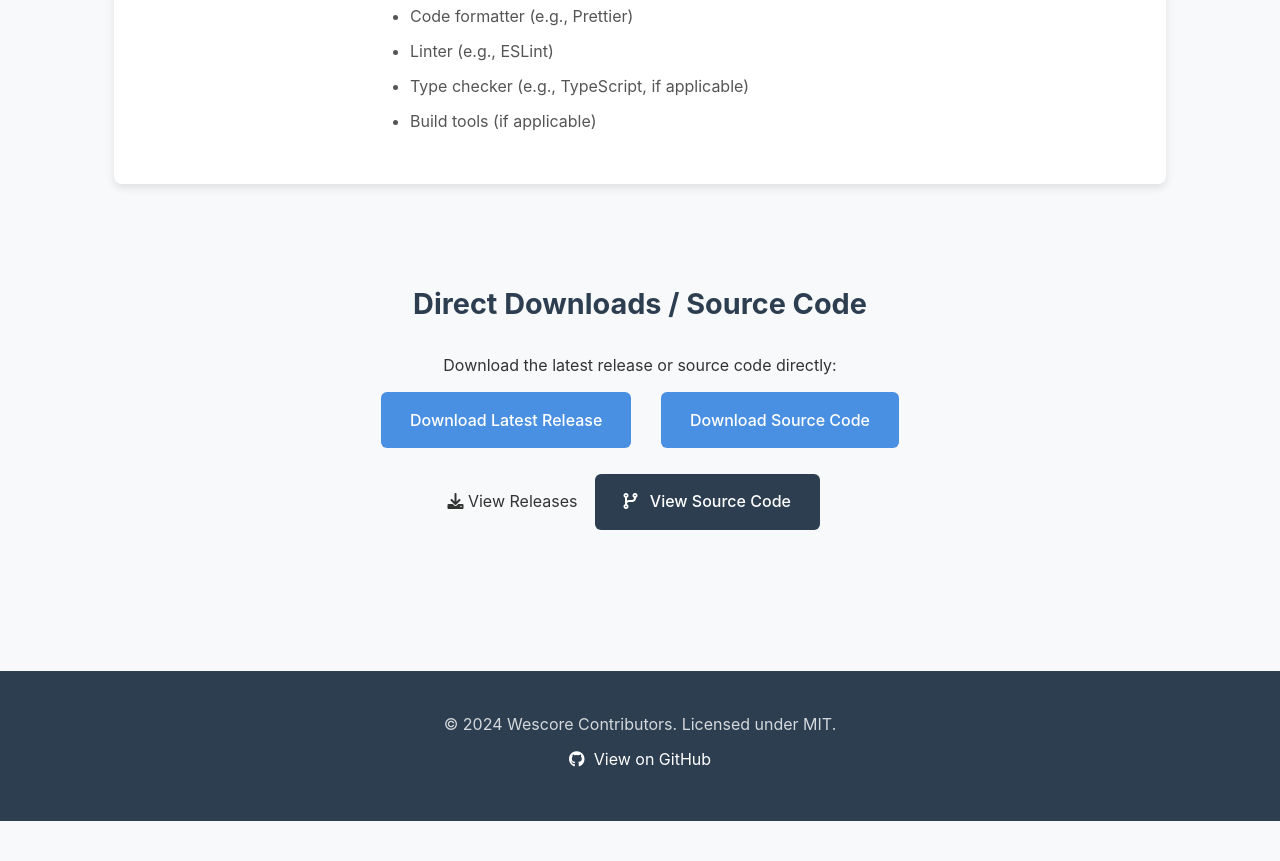
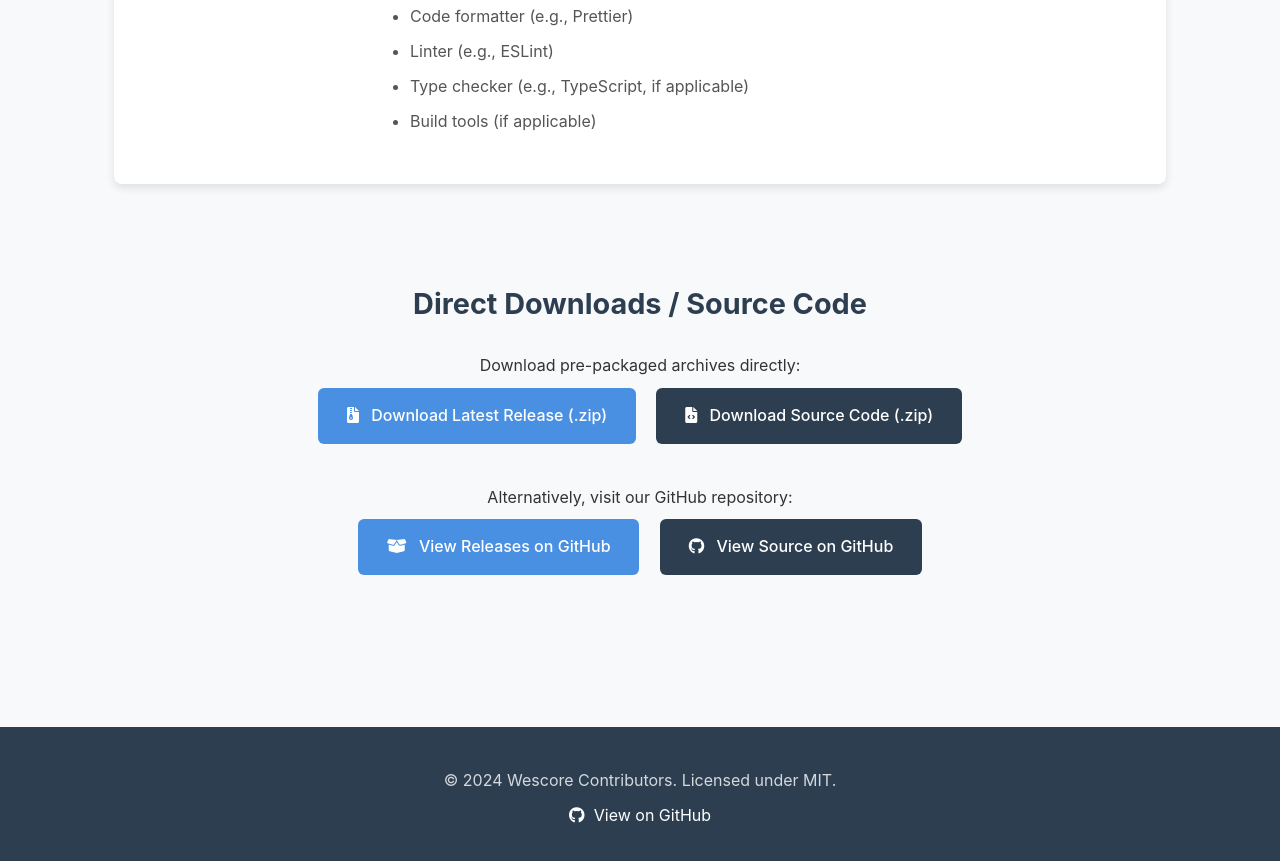
Before and after one commit to johnwesleyquintero/.wescore, a website: page index.html in a window 1280 px wide. Shown: the part 1402-2263 px from the top of the page. Before the commit the page ends 2223 px from the top, so only its background shows below. Drawn offline with Linux system fonts and the light colour scheme.

Commit message:
refactor(html/css): move inline styles to CSS and restructure download links
Move logo inline styles to CSS for better maintainability and restructure the download links section for improved clarity and consistency. Added comments for better code organization and readability.

```diff
--- a/assets/style.css
+++ b/assets/style.css
@@ -10,6 +10,7 @@
     --box-shadow: 0 4px 8px rgba(0,0,0,0.1);
 }
 
+/* Global Resets & Base Styles */
 * {
     margin: 0;
     padding: 0;
@@ -33,12 +34,20 @@ body {
     padding: 0 1.5rem; /* Add horizontal padding */
 }
 
+/* Header Section */
 header {
     text-align: center;
     padding: 5rem 1.5rem; /* Increased padding */
     background: linear-gradient(135deg, var(--primary-color), var(--secondary-color));
     color: white;
     margin-bottom: 4rem; /* Space below header */
+}
+
+.logo {
+    width: 120px;
+    height: 120px;
+    margin-bottom: 1.5rem;
+    /* Add any other logo-specific styles here if needed */
 }
 
 h1 {
@@ -60,6 +69,7 @@ h1 {
     color: var(--secondary-color);
 }
 
+/* Features Section */
 .features {
     display: grid;
     grid-template-columns: repeat(auto-fit, minmax(280px, 1fr)); /* Adjusted minmax */
@@ -98,12 +108,12 @@ h1 {
     color: #555;
 }
 
-/* Usage Section Styles (Container for Installation and Downloads) */
+/* Usage Section (Container for Installation and Downloads) */
 .usage-section {
     margin-bottom: 4rem;
 }
 
-/* Installation Section Styles */
+/* Installation Section */
 .installation {
     background: var(--card-background);
     padding: 2.5rem; /* Adjusted padding */
@@ -136,7 +146,6 @@ h1 {
 .installation li {
     margin-bottom: 0.5rem;
 }
-
 
 .installation pre {
     background: var(--light-gray);
@@ -173,7 +182,6 @@ body p > code, body li > code {
      color: #d63384; /* Keep color for inline code */
 }
 
-
 .package-manager-tabs {
     display: flex;
     justify-content: center; /* Center tabs */
@@ -206,23 +214,27 @@ body p > code, body li > code {
     /* Styles applied via JS (display: block/none) */
 }
 
-
 /* Download Links Section */
 .download-links {
     text-align: center;
-    padding: 3rem 0;
+    padding: 3rem 0; /* Padding for the overall section */
 }
 
- .download-links h3 {
+.download-links h3 {
     font-size: 1.8rem;
     margin-bottom: 1.5rem;
     color: var(--secondary-color);
 }
 
+/* Container for groups of download buttons */
+.download-buttons {
+    margin-bottom: 1rem; /* Add space below each group of buttons */
+}
+/* Individual download buttons */
 .download-button {
     display: inline-block;
     padding: 0.9rem 1.8rem;
-    margin: 0.8rem;
+    margin: 0.5rem; /* Adjusted margin for spacing between buttons */
     background-color: var(--primary-color);
     color: white;
     text-decoration: none;
@@ -245,11 +257,12 @@ body p > code, body li > code {
 .download-button.source { /* Optional: Style source button differently */
      background-color: var(--secondary-color);
 }
- .download-button.source:hover {
+
+.download-button.source:hover {
      background-color: #1c2a38;
  }
 
-/* Footer */
+/* Footer Section */
 footer {
     text-align: center;
     padding: 2.5rem 1.5rem;
@@ -315,5 +328,9 @@ footer i { /* Ensure icon spacing */
     .download-button {
         padding: 0.8rem 1.5rem;
         font-size: 0.9rem;
+        margin: 0.5rem; /* Ensure consistent margin on mobile */
+    }
+    .download-buttons {
+        margin-bottom: 0.5rem; /* Reduce space between button groups on mobile */
     }
 }
--- a/index.html
+++ b/index.html
@@ -14,7 +14,8 @@
 <body>
     <header>
         <div class="container">
-            <img src="assets/logo.svg" alt="Wescore Logo" class="logo" style="width: 120px; height: 120px; margin-bottom: 1.5rem;">
+            <!-- Removed inline style - Add to style.css -->
+            <img src="assets/logo.svg" alt="Wescore Logo" class="logo">
             <h1>Wescore</h1>
             <p class="subtitle">A Modern Code Quality Framework</p>
         </div>
@@ -79,18 +80,32 @@
                 </ul>
             </section>
 
+            <!-- Restructured Download Links Section -->
             <div class="download-links">
                  <h3>Direct Downloads / Source Code</h3>
-                 <p>Download the latest release or source code directly:</p>
+                 <p>Download pre-packaged archives directly:</p>
                  <div class="download-buttons">
-                     <a href="dist/wescore-latest.zip" class="download-button">Download Latest Release</a>
-                     <a href="dist/wescore-source.zip" class="download-button">Download Source Code</a>
+                     <!-- Assuming these point to actual files you provide -->
+                     <a href="dist/wescore-latest.zip" class="download-button" download>
+                         <i class="fas fa-file-archive"></i> Download Latest Release (.zip)
+                     </a>
+                     <a href="dist/wescore-source.zip" class="download-button source" download>
+                         <i class="fas fa-file-code"></i> Download Source Code (.zip)
+                     </a>
                  </div>
-                     <i class="fas fa-download"></i> View Releases
-                 </a>
-                 <a href="https://github.com/johnwesleyquintero/.wescore" target="_blank" rel="noopener noreferrer" class="download-button source">
-                     <i class="fas fa-code-branch"></i> View Source Code
-                 </a>
+
+                 <p style="margin-top: 2rem;">Alternatively, visit our GitHub repository:</p>
+                 <div class="download-buttons">
+                     <!-- Link to GitHub Releases page -->
+                     <a href="https://github.com/johnwesleyquintero/.wescore/releases" target="_blank" rel="noopener noreferrer" class="download-button">
+                         <i class="fas fa-box-open"></i> View Releases on GitHub
+                     </a>
+                     <!-- Link to GitHub Repository main page -->
+                     <a href="https://github.com/johnwesleyquintero/.wescore" target="_blank" rel="noopener noreferrer" class="download-button source">
+                         <i class="fab fa-github"></i> View Source on GitHub
+                     </a>
+                 </div>
+                 <!-- Removed stray </a> and orphaned text/icon from here -->
             </div>
 
             <script>
```
